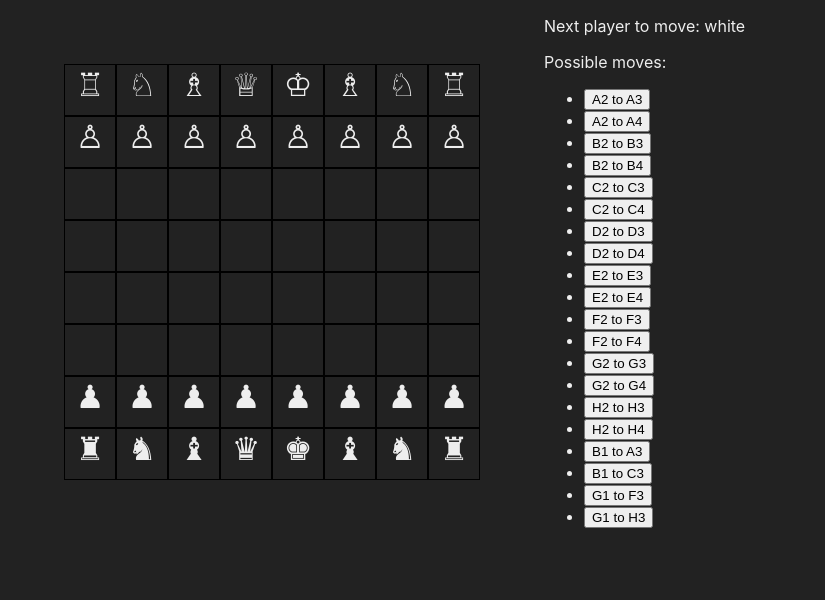
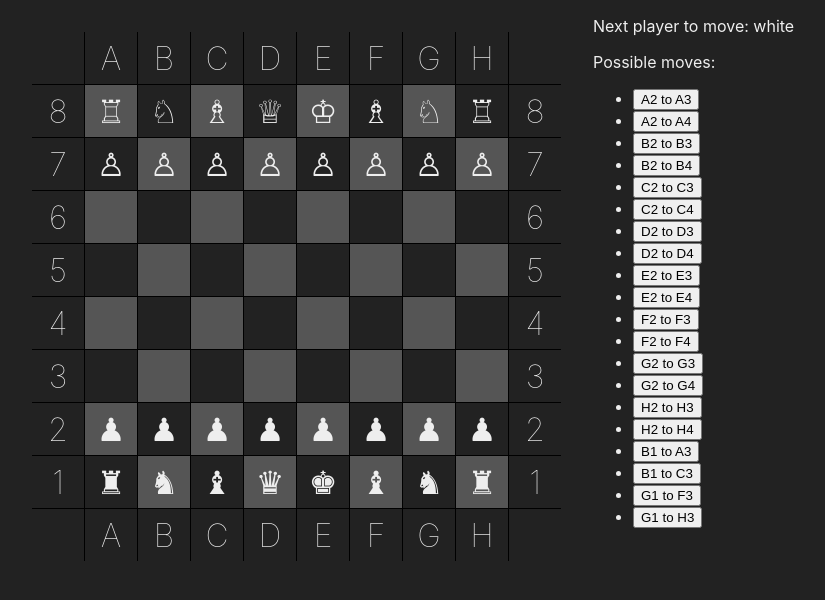
Before and after one commit to alexbostock/chess, a React (Create React App) app: page / in a window 1280 px wide. Shown: the top 600 px of the page, without its empty margins (0-825 px from the left). Built offline with nearby package versions, Linux system fonts and the light colour scheme.

Commit message:
Add coordinates and chequerboard pattern to board design

```diff
--- a/src/Board.tsx
+++ b/src/Board.tsx
@@ -4,10 +4,14 @@ import { Piece } from './lib/Piece';
 import Position, { RowOrFileNumber, allRowsOrFiles } from './lib/Position';
 
 export default function Board(props: { board: BoardState; move: (move: Move) => void }) {
-  const rows = allRowsOrFiles
-    .slice()
-    .reverse()
-    .map((rowNumber) => row(props.board, rowNumber));
+  const rows = [
+    labelRow('labels-top'),
+    ...allRowsOrFiles
+      .slice()
+      .reverse()
+      .map((rowNumber) => row(props.board, rowNumber)),
+    labelRow('labels-bottom'),
+  ];
   const possibleMoves = props.board.allLegalMoves();
 
   const possibleMovesList = possibleMoves.length ? (
@@ -15,7 +19,7 @@ export default function Board(props: { board: BoardState; move: (move: Move) =>
       <p>Possible moves:</p>
       <ul>
         {possibleMoves.map(({ fromPosition, toPosition }) => (
-          <li>
+          <li key={`${fromPosition.encodedCoordinate}_${toPosition.encodedCoordinate}`}>
             <button
               onClick={() => props.move({ fromPosition, toPosition })}
             >{`${fromPosition.encodedCoordinate} to ${toPosition.encodedCoordinate}`}</button>
@@ -34,20 +38,53 @@ export default function Board(props: { board: BoardState; move: (move: Move) =>
         {possibleMovesList}
       </div>
 
-      <div className="board">{rows}</div>
+      <div className="board-container">
+        <table className="board">
+          <tbody>{rows}</tbody>
+        </table>
+      </div>
     </div>
   );
 }
 
 function row(board: BoardState, rowNumber: RowOrFileNumber) {
-  const cells = allRowsOrFiles.map((columnNumber) =>
-    cell(board.pieceAtPosition(new Position(columnNumber, rowNumber)))
+  const cells = [
+    label((rowNumber + 1).toString(), 'label-left'),
+    ...allRowsOrFiles.map((columnNumber) =>
+      cell(board.pieceAtPosition(new Position(columnNumber, rowNumber)), new Position(columnNumber, rowNumber))
+    ),
+    label((rowNumber + 1).toString(), 'label-right'),
+  ];
+  return (
+    <tr key={`row-${rowNumber}`} className="board-row">
+      {cells}
+    </tr>
   );
-  return <div className="board-row">{cells}</div>;
 }
 
-function cell(piece: Piece | undefined) {
-  return <div className="board-cell">{cellContent(piece)}</div>;
+function labelRow(key: string) {
+  const labels = ['', 'A', 'B', 'C', 'D', 'E', 'F', 'G', 'H', ''].map((text, index) => label(text, index.toString()));
+  return (
+    <tr key={key} className="board-label-row">
+      {labels}
+    </tr>
+  );
+}
+
+function cell(piece: Piece | undefined, pos: Position) {
+  return (
+    <td key={pos.encodedCoordinate} className="board-cell">
+      {cellContent(piece)}
+    </td>
+  );
+}
+
+function label(labelText: string, key: string) {
+  return (
+    <td key={key} className="board-label">
+      {labelText}
+    </td>
+  );
 }
 
 function cellContent(piece: Piece | undefined) {
--- a/src/index.css
+++ b/src/index.css
@@ -18,16 +18,15 @@ body {
   flex-grow: 1;
 }
 
+.board-container {
+  padding: 2em;
+}
+
 .board {
   font-size: 2em;
   text-align: center;
 
-  padding: 2em;
-}
-
-.board-row {
-  display: flex;
-  flex-direction: row;
+  border-collapse: collapse;
 }
 
 .board-cell {
@@ -35,3 +34,39 @@ body {
   height: 50px;
   width: 50px;
 }
+
+.board-row:nth-child(even) > .board-cell:nth-child(even),
+.board-row:nth-child(odd) > .board-cell:nth-child(odd) {
+  background-color: #555555;
+}
+
+.board-label {
+  height: 50px;
+  width: 50px;
+  border-left: 1px solid black;
+  border-right: 1px solid black;
+
+  font-weight: lighter;
+}
+
+.board-label:first-child,
+.board-label:last-child {
+  border-top: 1px solid black;
+  border-bottom: 1px solid black;
+}
+
+.board-label:first-child {
+  border-left: none;
+}
+
+.board-label:last-child {
+  border-right: none;
+}
+
+.board-label-row:first-child > .board-label {
+  border-top: none;
+}
+
+.board-label-row:last-child > .board-label {
+  border-bottom: none;
+}
```
